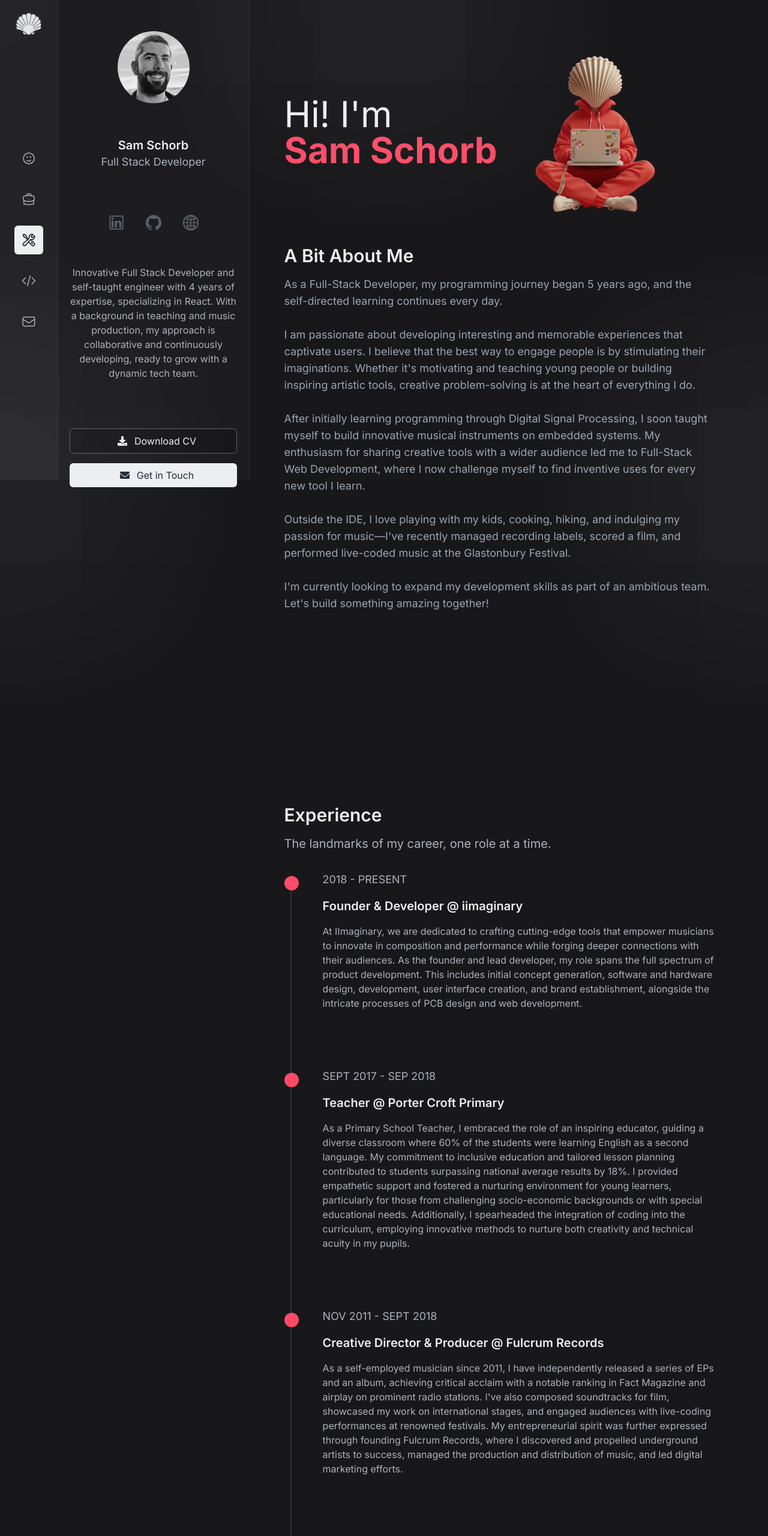
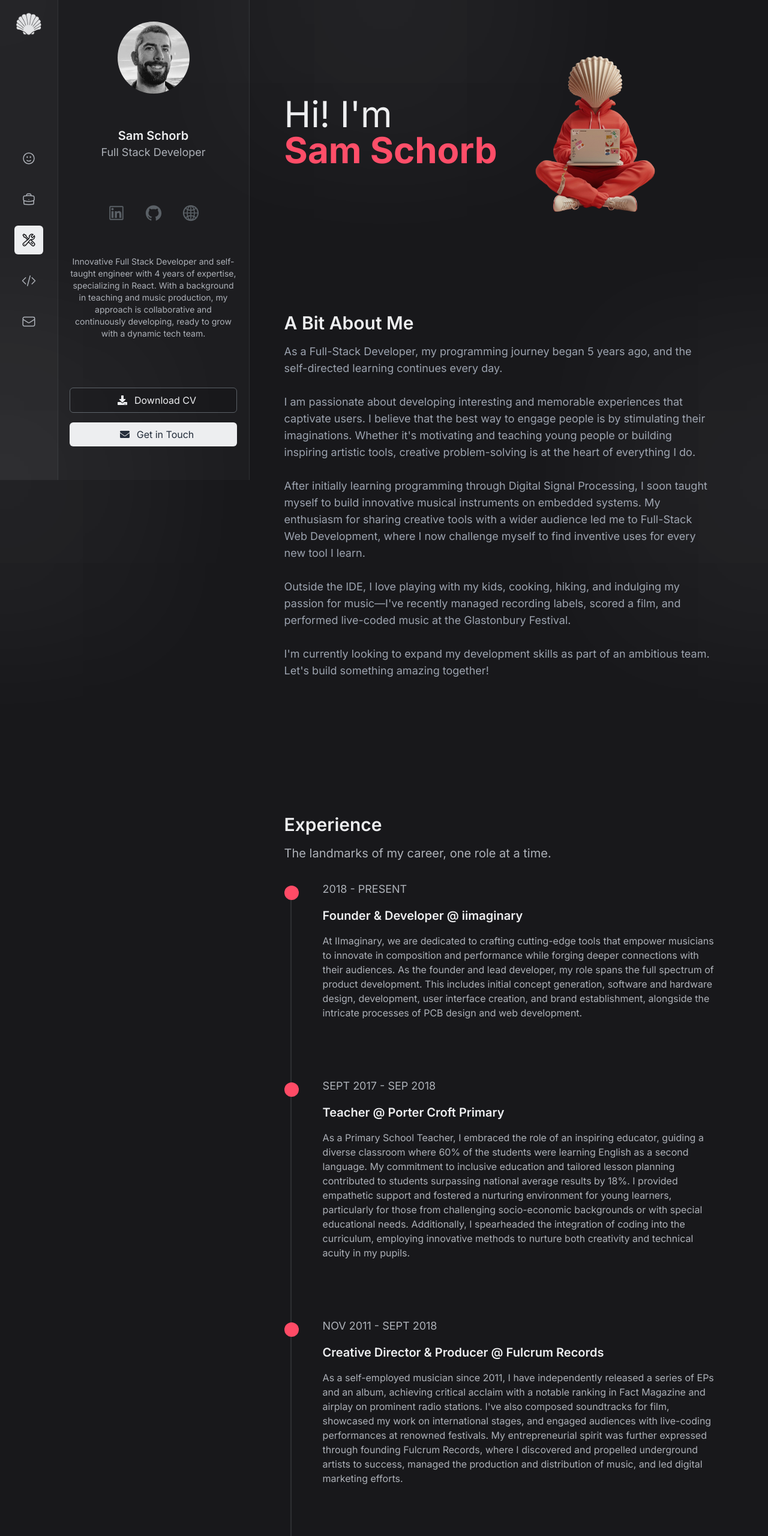
Before and after one commit to sam-schorb/portfolio, a Next.js app: page / in a window 1280 px wide. Shown: the top 2560 px of the page at 60% size. Built offline with nearby package versions, Linux system fonts and the light colour scheme.

Commit message:
adjusted padding

```diff
--- a/app/components/LinksBar.tsx
+++ b/app/components/LinksBar.tsx
@@ -42,7 +42,8 @@ const LinksBar: React.FC<LinksBarProps> = ({ scrollToSection }) => {
     return (
         <div className='hidden xl:block' >
         <div className=" fixed top-0 left-24 h-full w-80 bg-[rgba(143,143,143,0.05)] p-5  border-r border-fadeGray flex flex-col items-center space-y-10">
-            <img src="/headshot5.jpg" alt="Sam Schorb" className="rounded-full mt-8" style={{ width: '120px', height: '120px', borderRadius: '50%', objectFit: 'cover' }} />
+            <img src="/headshot5.jpg" alt="Sam Schorb" className="rounded-full mt-4" style={{ width: '120px', height: '120px', borderRadius: '50%', objectFit: 'cover' }} />
+
             <div className='p-4'>
                 <h2 className="text-customWhite font-semibold text-xl text-center">Sam Schorb</h2>
                 <span className="text-center text-mediumGray text-lg">Full Stack Developer</span>
@@ -52,7 +53,7 @@ const LinksBar: React.FC<LinksBarProps> = ({ scrollToSection }) => {
                 {renderIcon(AiOutlineGithub, 'github', 'https://github.com/sam-schorb')}
                 {renderIcon(AiOutlineGlobal, 'homepage', 'https://www.iimaginary.com/')}
             </div>
-            <p className="text-mediumGray pb-2 text-center text-md">
+            <p className="text-mediumGray pb-2 text-center text-sm">
                 Innovative Full Stack Developer and self-taught engineer with 4 years of expertise, specializing in React. With a background in teaching and music production, my approach is collaborative and continuously developing, ready to grow with a dynamic tech team. </p>
                 <div className="flex flex-col pt-8 space-y-4 w-full">
                 <a href="/CV-Sam-Schorb.pdf" download className="block w-full">
--- a/app/components/MainContent.tsx
+++ b/app/components/MainContent.tsx
@@ -45,10 +45,10 @@ const MainContent: React.FC<MainContentProps> = ({ aboutRef, experienceRef, stac
             <div className="xl:max-w-6xl max-w-full mx-[10%] xl:mx-[10%]">
             <div><HeaderBar scrollToSection={scrollToSection}/></div>
           <div ref={aboutRef} id="about" className="pt-16 md:pt-40 pb-40"><Profile /></div>
-          <div ref={experienceRef} id="experience" className="py-40"><Experience /></div>
-          <div ref={stackRef} id="stack" className="py-40"><Stack /></div>
-          <div ref={projectsRef} id="projects" className="py-40"><Projects /></div>
-          <div ref={contactRef} id="contact" className="py-40"><Contact /></div>
+          <div ref={experienceRef} id="experience" className="pt-16 pb-16"><Experience /></div>
+          <div ref={stackRef} id="stack" className="pt-16 pb-16"><Stack /></div>
+          <div ref={projectsRef} id="projects" className="pt-16 pb-16"><Projects /></div>
+          <div ref={contactRef} id="contact" className="pt-16 pb-16"><Contact /></div>
           <div className=" py-40"><LinksBlock scrollToSection={scrollToSection} /></div>
         </div>
       </div>
--- a/app/components/Profile.tsx
+++ b/app/components/Profile.tsx
@@ -16,7 +16,7 @@ export default function Profile() {
                 <h1 className="text-6xl text-customWhite">Hi! I&apos;m
                 <br/>
                 <span className="font-bold text-textPink">Sam Schorb</span></h1>
-                <h2 className="text-3xl font-semibold text-customWhite mt-16 lg:mt-32">A Bit About Me</h2>
+                <h2 className="text-3xl font-semibold text-customWhite mt-16 lg:mt-60">A Bit About Me</h2>
                 <p className="text-lg text-gray-400 mt-4">
                     As a Full-Stack Developer, my programming journey began 5 years ago, and the self-directed learning continues every day.
                     <br/><br/>
```
